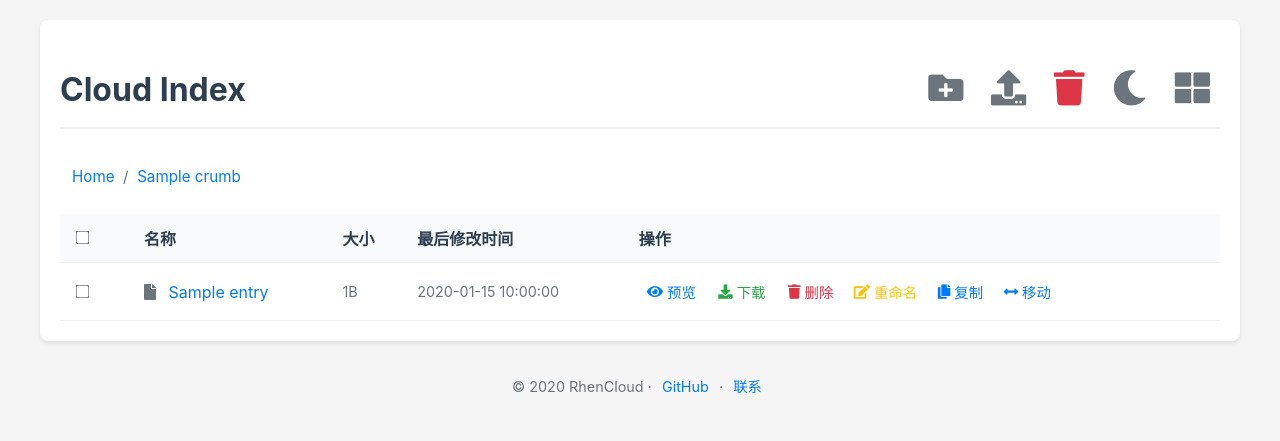
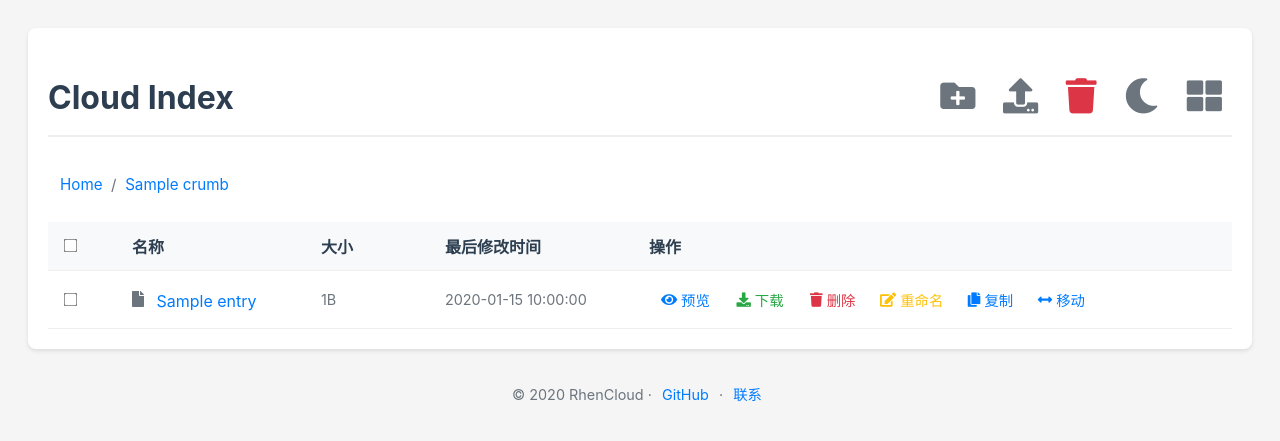
Before and after one commit to RhenCloud/Cloud-Index, a Flask app: template templates/index.html in a window 1280 px wide. Shown: the top 441 px of the page. Run offline with Flask 3, Linux system fonts and the light colour scheme; the template is opened without the code that fills it: most values are stand-ins (such as "Sample title", 1, 10 or a date in 2020); parts of the project's set-up code (start-up, migrations or seed data) failed here and were passed over.

Commit message:
feat: 优化文件表格样式，添加响应式布局和操作按钮文本

```diff
--- a/static/css/main.css
+++ b/static/css/main.css
@@ -28,8 +28,6 @@
 
 body {
     font-family: -apple-system, BlinkMacSystemFont, "Segoe UI", Roboto, "Helvetica Neue", Arial, sans-serif;
-    max-width: 1200px;
-    margin: 0 auto;
     padding: 20px;
     background-color: var(--bg-color);
     color: var(--text-color);
@@ -41,6 +39,9 @@
     border-radius: 8px;
     box-shadow: 0 2px 4px var(--shadow-color);
     padding: 20px;
+    width: calc(100% - 40px);
+    max-width: 1200px;
+    margin: 0 auto;
 }
 
 h1 {
@@ -637,6 +638,20 @@
         font-size: 12px;
         padding: 15px;
     }
+
+    .files-table .action-text {
+        display: none;
+    }
+
+    .files-table .action-link {
+        padding: 6px;
+        font-size: 1.1em;
+    }
+
+    .files-table td,
+    .files-table th {
+        padding: 8px 4px;
+    }
 }
 
 /* 上传进度提示 */
@@ -819,3 +834,95 @@
 .grid-action-btn.rename:hover {
     color: var(--warning-hover-color, #e0a800);
 }
+
+.file-name-col {
+    width: auto;
+    max-width: 300px;
+    overflow: hidden;
+    text-overflow: ellipsis;
+    white-space: nowrap;
+}
+
+.file-name-col a {
+    display: inline-block;
+    max-width: calc(100% - 30px);
+    overflow: hidden;
+    text-overflow: ellipsis;
+    white-space: nowrap;
+    vertical-align: middle;
+}
+
+.file-size-col {
+    width: 100px;
+    min-width: 100px;
+    white-space: nowrap;
+}
+
+.last-modified-col {
+    width: 180px;
+    min-width: 180px;
+    white-space: nowrap;
+}
+
+.actions-col {
+    width: auto;
+    white-space: nowrap;
+    text-align: right;
+}
+
+.actions-col > * {
+    display: inline-flex;
+    align-items: center;
+    gap: 4px;
+    margin-left: 4px;
+}
+}
+
+@media (max-width: 1200px) {
+    .files-table .action-text {
+        display: none;
+    }
+    .files-table .action-link {
+        padding: 6px 8px;
+    }
+}
+
+@media (max-width: 992px) {
+    .last-modified-col {
+        display: none;
+    }
+    .file-name-col {
+        width: 60%;
+    }
+    .file-size-col {
+        width: 20%;
+    }
+    .actions-col {
+        width: 20%;
+    }
+}
+
+@media (max-width: 768px) {
+    .file-size-col {
+        display: none;
+    }
+    .file-name-col {
+        width: 70%;
+    }
+    .actions-col {
+        width: 30%;
+    }
+    .files-table .action-text {
+        display: none;
+    }
+
+    .files-table .action-link {
+        padding: 6px;
+        font-size: 1.1em;
+    }
+
+    .files-table td,
+    .files-table th {
+        padding: 8px 4px;
+    }
+}
--- a/templates/index.html
+++ b/templates/index.html
@@ -59,10 +59,10 @@
                 <th class="checkbox-col">
                     <input type="checkbox" id="selectAll" aria-label="全选" />
                 </th>
-                <th>名称</th>
-                <th>大小</th>
-                <th>最后修改时间</th>
-                <th>操作</th>
+                <th class="file-name-col">名称</th>
+                <th class="file-size-col">大小</th>
+                <th class="last-modified-col">最后修改时间</th>
+                <th class="actions-col">操作</th>
             </tr>
         </thead>
         <tbody>
@@ -77,7 +77,7 @@
                         aria-label="选择 {{ entry.name }}"
                     />
                 </td>
-                <td>
+                <td class="file-name-col">
                     {% if entry.is_dir %}
                     <i class="file-icon folder fas fa-folder"></i>
                     <a href="/{{ entry.key.rstrip('/') }}">{{ entry.name }}</a>
@@ -86,54 +86,54 @@
                     <a href="{{ entry.file_url }}" target="_blank">{{ entry.name }}</a>
                     {% endif %}
                 </td>
-                <td class="file-size">
+                <td class="file-size-col file-size">
                     {% if not entry.is_dir %} {{ entry.size|filesizeformat }} {% else %} - {% endif %}
                 </td>
-                <td class="last-modified">
+                <td class="last-modified-col last-modified">
                     {% if not entry.is_dir %} {{ entry.last_modified }} {% else %} - {% endif %}
                 </td>
-                <td>
+                <td class="actions-col">
                     {% if entry.is_dir %}
                     <button
                         class="action-link rename-btn"
                         onclick="promptRename('{{ entry.key }}', '{{ entry.name }}', true)"
                     >
-                        <i class="fas fa-edit"></i> 重命名
+                        <i class="fas fa-edit"></i><span class="action-text"> 重命名</span>
                     </button>
                     <button class="action-link delete-btn" onclick="deleteFolder('{{ entry.key }}')">
-                        <i class="fas fa-trash"></i> 删除
+                        <i class="fas fa-trash"></i><span class="action-text"> 删除</span>
                     </button>
                     <button class="action-link copy-btn" onclick="promptCopyOrMove('{{ entry.key }}', true, 'copy')">
-                        <i class="fas fa-copy"></i> 复制
+                        <i class="fas fa-copy"></i><span class="action-text"> 复制</span>
                     </button>
                     <button class="action-link move-btn" onclick="promptCopyOrMove('{{ entry.key }}', true, 'move')">
-                        <i class="fas fa-arrows-alt-h"></i> 移动
+                        <i class="fas fa-arrows-alt-h"></i><span class="action-text"> 移动</span>
                     </button>
                     {% else %}
                     <button class="action-link" onclick="openPreview('{{ entry.file_url }}', '{{ entry.name }}')">
-                        <i class="fas fa-eye"></i> 预览
+                        <i class="fas fa-eye"></i><span class="action-text"> 预览</span>
                     </button>
                     <button
                         class="action-link download-btn"
                         data-download-key="{{ entry.key }}"
                         data-download-name="{{ entry.name }}"
                     >
-                        <i class="fas fa-download"></i> 下载
+                        <i class="fas fa-download"></i><span class="action-text"> 下载</span>
                     </button>
                     <button class="action-link delete-btn" onclick="deleteFile('{{ entry.key }}')">
-                        <i class="fas fa-trash"></i> 删除
+                        <i class="fas fa-trash"></i><span class="action-text"> 删除</span>
                     </button>
                     <button
                         class="action-link rename-btn"
                         onclick="promptRename('{{ entry.key }}', '{{ entry.name }}')"
                     >
-                        <i class="fas fa-edit"></i> 重命名
+                        <i class="fas fa-edit"></i><span class="action-text"> 重命名</span>
                     </button>
                     <button class="action-link copy-btn" onclick="promptCopyOrMove('{{ entry.key }}', false, 'copy')">
-                        <i class="fas fa-copy"></i> 复制
+                        <i class="fas fa-copy"></i><span class="action-text"> 复制</span>
                     </button>
                     <button class="action-link move-btn" onclick="promptCopyOrMove('{{ entry.key }}', false, 'move')">
-                        <i class="fas fa-arrows-alt-h"></i> 移动
+                        <i class="fas fa-arrows-alt-h"></i><span class="action-text"> 移动</span>
                     </button>
                     {% endif %}
                 </td>
```
